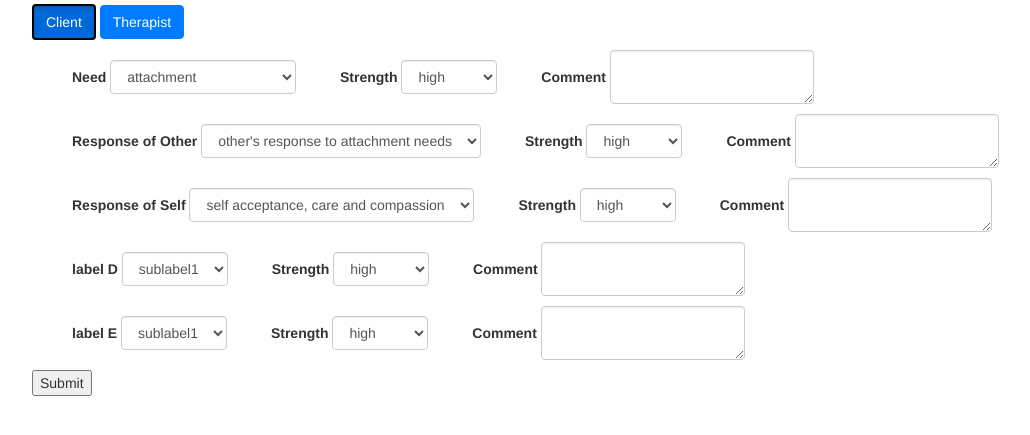
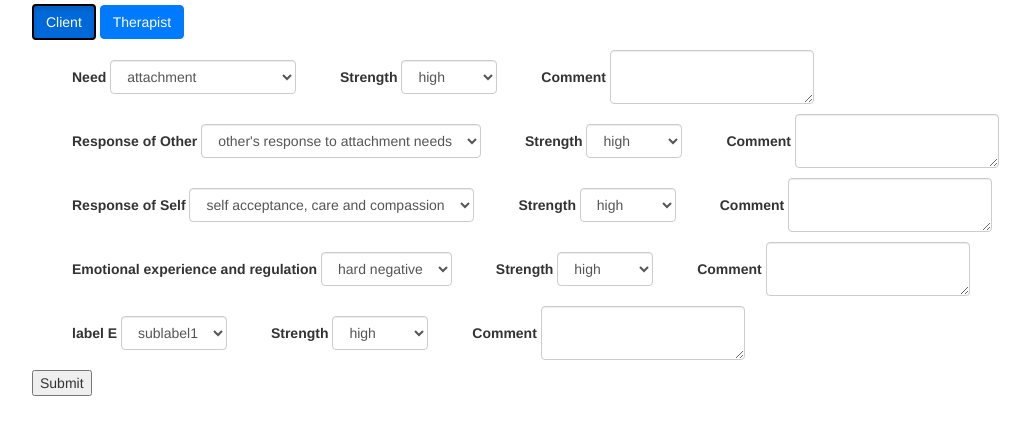
Before and after one commit to Maria-Liakata-NLP-Group/annotations-interface, a Flask app: page /annotate/annotate_psychotherapy/1 in a window 1280 px wide, after a click on "Client". Shown: the part 349-784 px from the top of the page, without its empty margins (53-1083 px from the left). Run offline with Flask 3, Linux system fonts and the light colour scheme; a user stored in the database is signed in; tables that the repository leaves empty hold one stand-in row (values such as "Sample post"); some libraries are stand-ins or nearby versions.

Commit message:
update forms following separation of label_d columns

```diff
--- a/app/annotate/forms.py
+++ b/app/annotate/forms.py
@@ -20,7 +20,8 @@ from app.utils import (
     SubLabelsBTherapist,
     SubLabelsCClient,
     SubLabelsCTherapist,
-    SubLabelsD,
+    SubLabelsDClient,
+    SubLabelsDTherapist,
     SubLabelsE,
 )
 
@@ -89,8 +90,10 @@ class PSAnnotationFormClient(FlaskForm):
         choices=SubLabelsCClient,
         name="label_c_client",
     )
-    label_d = create_select_field(
-        label=LabelNames.label_d.value, choices=SubLabelsD, name="label_d_client"
+    label_d_client = create_select_field(
+        label=LabelNames.label_d_client.value,
+        choices=SubLabelsDClient,
+        name="label_d_client",
     )
     label_e = create_select_field(
         label=LabelNames.label_e.value, choices=SubLabelsE, name="label_e_client"
@@ -120,7 +123,7 @@ class PSAnnotationFormClient(FlaskForm):
         label="Comment", name="comment_c_client", required_if="label_c_client"
     )
     comment_d = create_text_area_field(
-        label="Comment", name="comment_d_client", required_if="label_d"
+        label="Comment", name="comment_d_client", required_if="label_d_client"
     )
     comment_e = create_text_area_field(
         label="Comment", name="comment_e_client", required_if="label_e"
@@ -146,8 +149,10 @@ class PSAnnotationFormTherapist(FlaskForm):
         choices=SubLabelsCTherapist,
         name="label_c_therapist",
     )
-    label_d = create_select_field(
-        label=LabelNames.label_d.value, choices=SubLabelsD, name="label_d_therapist"
+    label_d_therapist = create_select_field(
+        label=LabelNames.label_d_therapist.value,
+        choices=SubLabelsDTherapist,
+        name="label_d_therapist",
     )
     label_e = create_select_field(
         label=LabelNames.label_e.value, choices=SubLabelsE, name="label_e_therapist"
@@ -177,7 +182,7 @@ class PSAnnotationFormTherapist(FlaskForm):
         label="Comment", name="comment_c_therapist", required_if="label_c_therapist"
     )
     comment_d = create_text_area_field(
-        label="Comment", name="comment_d_therapist", required_if="label_d"
+        label="Comment", name="comment_d_therapist", required_if="label_d_therapist"
     )
     comment_e = create_text_area_field(
         label="Comment", name="comment_e_therapist", required_if="label_e"
--- a/app/annotate/utils.py
+++ b/app/annotate/utils.py
@@ -196,7 +196,7 @@ def new_dialog_turn_annotation_to_db(form, speaker, dataset_id, dialog_turn_ids)
                 label_a_client=form.label_a_client.data,
                 label_b_client=form.label_b_client.data,
                 label_c_client=form.label_c_client.data,
-                label_d=form.label_d.data,
+                label_d_client=form.label_d_client.data,
                 label_e=form.label_e.data,
                 strength_a=form.strength_a.data,
                 strength_b=form.strength_b.data,
@@ -220,7 +220,7 @@ def new_dialog_turn_annotation_to_db(form, speaker, dataset_id, dialog_turn_ids)
                 label_a_therapist=form.label_a_therapist.data,
                 label_b_therapist=form.label_b_therapist.data,
                 label_c_therapist=form.label_c_therapist.data,
-                label_d=form.label_d.data,
+                label_d_therapist=form.label_d_therapist.data,
                 label_e=form.label_e.data,
                 strength_a=form.strength_a.data,
                 strength_b=form.strength_b.data,
--- a/app/templates/annotate/annotate_ps.html
+++ b/app/templates/annotate/annotate_ps.html
@@ -122,7 +122,7 @@ app_content %} {% block head%} {{ super() }}
         wtf.form_field(form_client.comment_c) }}
       </div>
       <div class="form-group">
-        {{ wtf.form_field(form_client.label_d) }} {{
+        {{ wtf.form_field(form_client.label_d_client) }} {{
         wtf.form_field(form_client.strength_d) }} {{
         wtf.form_field(form_client.comment_d) }}
       </div>
@@ -175,7 +175,7 @@ app_content %} {% block head%} {{ super() }}
         wtf.form_field(form_therapist.comment_c) }}
       </div>
       <div class="form-group">
-        {{ wtf.form_field(form_therapist.label_d) }} {{
+        {{ wtf.form_field(form_therapist.label_d_therapist) }} {{
         wtf.form_field(form_therapist.strength_d) }} {{
         wtf.form_field(form_therapist.comment_d) }}
       </div>
--- a/app/utils.py
+++ b/app/utils.py
@@ -149,5 +149,6 @@ class LabelNames(Enum):
     label_c_client = "Response of Self"
     label_c_therapist = "Exploratory"
     label_d_client = "Emotional experience and regulation"
+    label_d_therapist = "Directive"
     label_d = "label D"
     label_e = "label E"
```
